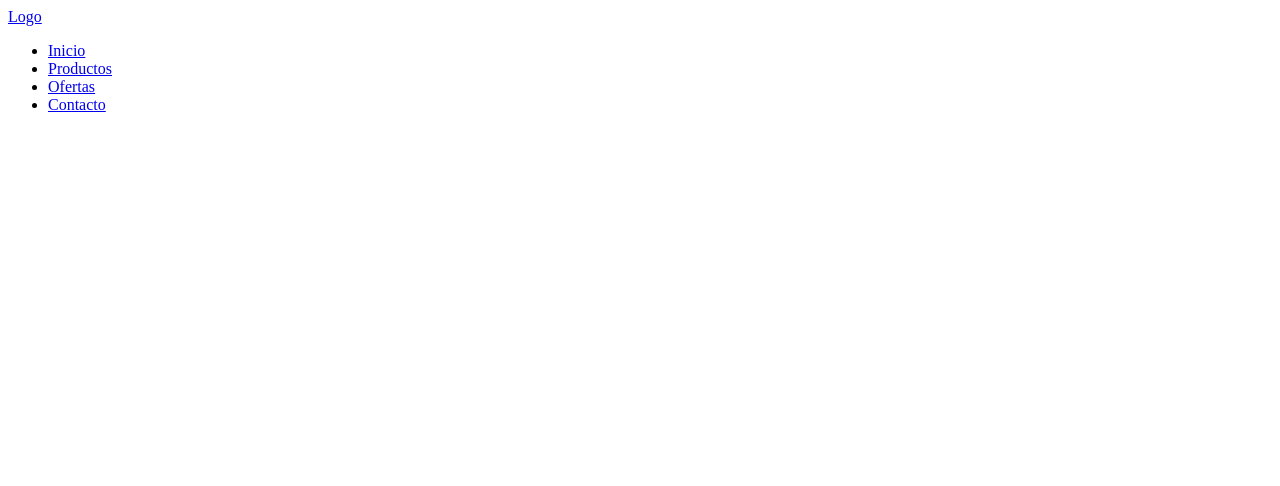
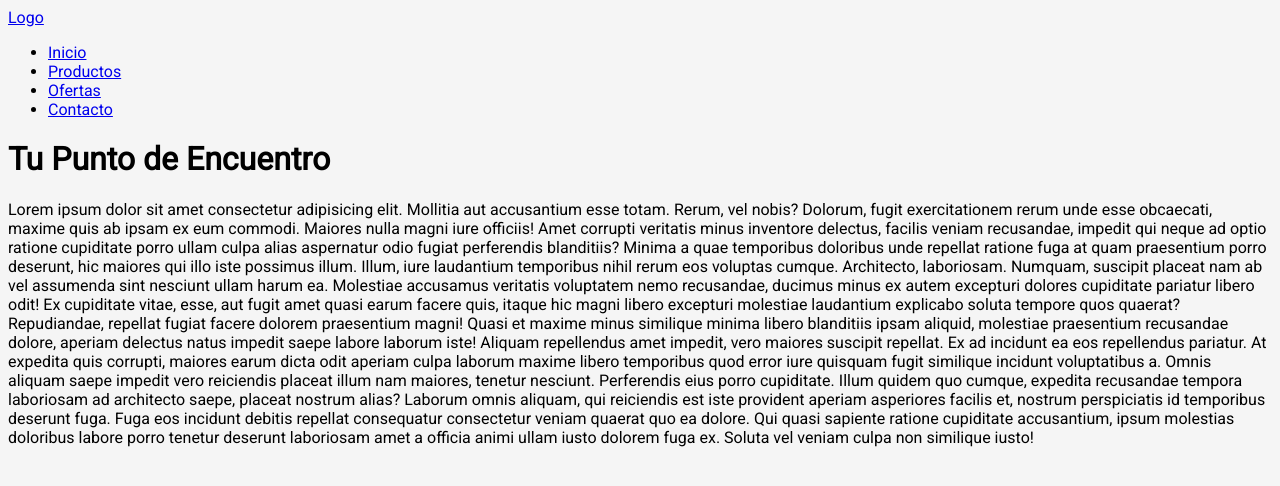
Before and after one commit to Gaspiortega/TuPuntodeEncuentro-Web, a plain HTML site: page index.html in a window 1280 px wide. Drawn offline with Linux system fonts and the light colour scheme; files that its build step writes are made by us from their sources.

Commit message:
Font CSS

```diff
--- a/CSS/style.css
+++ b/CSS/style.css
@@ -0,0 +1,10 @@
+  /*Font */
+*{
+font-family: 'Playfair Display', serif;
+font-family: 'Poppins', sans-serif;
+font-family: 'Roboto', sans-serif;
+}
+
+body{
+    background-color: whitesmoke;
+}
--- a/index.html
+++ b/index.html
@@ -6,11 +6,14 @@
     <meta name="viewport" content="width=device-width, initial-scale=1.0">
     <title>Tu Punto de Encunetro</title>
     <!--CSS-->
-    <link rel="stylesheet" href="style.css">
+    <link rel="stylesheet" href="CSS/style.css">
     <!--fin CSS-->
     <!--Icono-->
     <link rel="icon" type="image/jpg" href="IMAGENES/logotipo-web.jpg">
     <!--Fin Icono-->
+    <!--Font-->
+    <link href="https://fonts.googleapis.com/css2?family=Playfair+Display&family=Poppins:wght@300&family=Roboto&display=swap" rel="stylesheet">
+    <!--Fin Font-->
 </head>
 <header class="header">
  <div class="containerlogo">
@@ -26,6 +29,27 @@
  </div>
 </header>
 
+<main class="main">
+<div class="container">
+    <h1>
+        Tu Punto de Encuentro
+    </h1>
+    <p>Lorem ipsum dolor sit amet consectetur adipisicing elit. Mollitia aut accusantium esse totam. Rerum, vel nobis? Dolorum, fugit exercitationem rerum unde esse obcaecati, maxime quis ab ipsam ex eum commodi.
+    Maiores nulla magni iure officiis! Amet corrupti veritatis minus inventore delectus, facilis veniam recusandae, impedit qui neque ad optio ratione cupiditate porro ullam culpa alias aspernatur odio fugiat perferendis blanditiis?
+    Minima a quae temporibus doloribus unde repellat ratione fuga at quam praesentium porro deserunt, hic maiores qui illo iste possimus illum. Illum, iure laudantium temporibus nihil rerum eos voluptas cumque.
+    Architecto, laboriosam. Numquam, suscipit placeat nam ab vel assumenda sint nesciunt ullam harum ea. Molestiae accusamus veritatis voluptatem nemo recusandae, ducimus minus ex autem excepturi dolores cupiditate pariatur libero odit!
+    Ex cupiditate vitae, esse, aut fugit amet quasi earum facere quis, itaque hic magni libero excepturi molestiae laudantium explicabo soluta tempore quos quaerat? Repudiandae, repellat fugiat facere dolorem praesentium magni!
+    Quasi et maxime minus similique minima libero blanditiis ipsam aliquid, molestiae praesentium recusandae dolore, aperiam delectus natus impedit saepe labore laborum iste! Aliquam repellendus amet impedit, vero maiores suscipit repellat.
+    Ex ad incidunt ea eos repellendus pariatur. At expedita quis corrupti, maiores earum dicta odit aperiam culpa laborum maxime libero temporibus quod error iure quisquam fugit similique incidunt voluptatibus a.
+    Omnis aliquam saepe impedit vero reiciendis placeat illum nam maiores, tenetur nesciunt. Perferendis eius porro cupiditate. Illum quidem quo cumque, expedita recusandae tempora laboriosam ad architecto saepe, placeat nostrum alias?
+    Laborum omnis aliquam, qui reiciendis est iste provident aperiam asperiores facilis et, nostrum perspiciatis id temporibus deserunt fuga. Fuga eos incidunt debitis repellat consequatur consectetur veniam quaerat quo ea dolore.
+    Qui quasi sapiente ratione cupiditate accusantium, ipsum molestias doloribus labore porro tenetur deserunt laboriosam amet a officia animi ullam iusto dolorem fuga ex. Soluta vel veniam culpa non similique iusto!</p>
+</div>
+</main>
+
+<footer class="footer">
+
+</footer>
 
 
 
```
